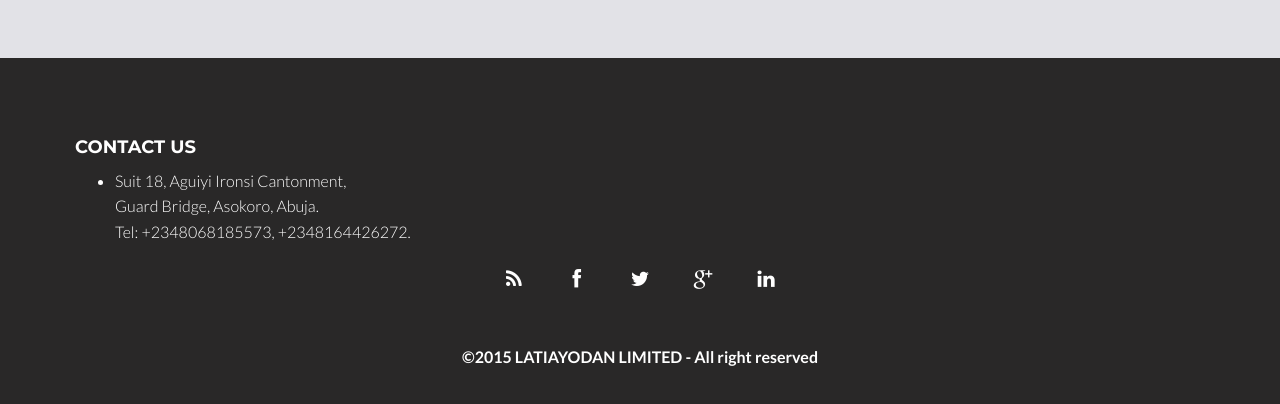
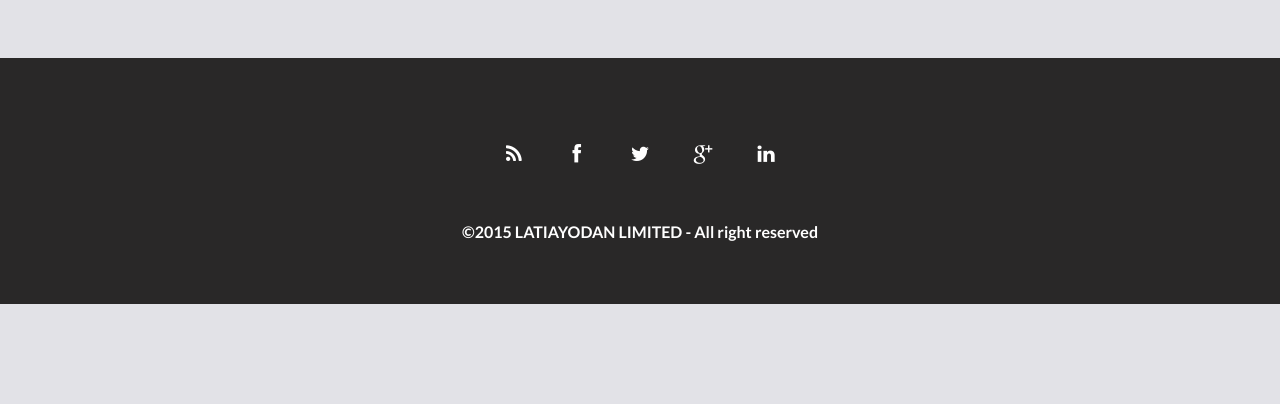
Before and after one commit to gabrieltino/latiayodan-limited, a plain HTML site: page contact.html in a window 1280 px wide. Shown: the part 1265-1669 px from the top of the page. After the commit the page ends 1569 px from the top, so only its background shows below. Drawn offline with Linux system fonts and the light colour scheme.

```diff
--- a/contact.html
+++ b/contact.html
@@ -139,13 +139,13 @@
             <div class="container">
                 <div class="row">
                     <div class="col-md-5">
-                        <h5 style="color: white">CONTACT US</h5>
+                        <!-- <h5 style="color: white">CONTACT US</h5>
                         <ul>
                             <li>Suit 18, Aguiyi Ironsi Cantonment,
                                 <br>Guard Bridge, Asokoro,
                                 Abuja.
                                 <br>Tel: +2348068185573, +2348164426272.
-                            </li>
+                            </li> -->
                             <!-- <hr/>
 								<li>
 									Plot 11d Block 22, General Ogomudia Blvd,
@@ -159,7 +159,7 @@
 									<br>Rm108js London,
 									<br>+447958263346, +447511013561
 								</li> -->
-                        </ul>
+                        <!-- </ul> -->
                     </div>
                     <div class="col-md-12">
                         <div class="aligncenter">
```
Also changed, not shown: index.html (+3 -3 lines), services.html (+3 -3 lines).
